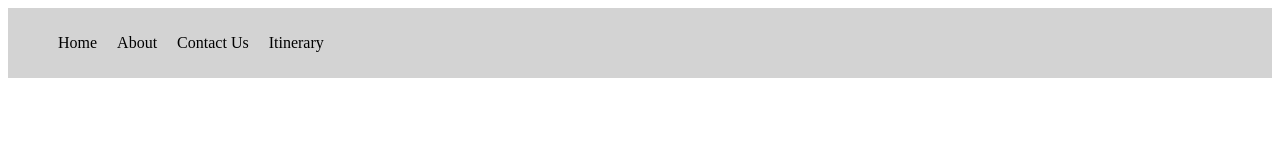
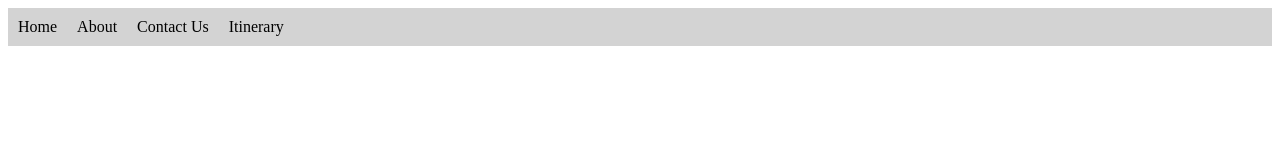
Before and after one commit to acciojob/navigate-in-style-pravin8007, a website: page main.html in a window 1280 px wide. Drawn offline with Linux system fonts and the light colour scheme.

Commit message:
created a submission

```diff
--- a/main.html
+++ b/main.html
@@ -10,14 +10,14 @@
 	<!-- the entire body must be written by student -->
     <script type="text/javascript" src="./script.js">
 </script>
-	<nav>
-		<ul>
-			<li>Home</li>
-			<li>About</li>
-			<li>Contact Us</li>
-			<li>Itinerary</li>
-		</ul>
-	</nav>
+	<div class="navbar">
+        <ul>
+            <li><a href="#">Home</a></li>
+            <li><a href="#">About</a></li>
+            <li><a href="#">Contact Us</a></li>
+            <li><a href="#">Itinerary</a></li>
+        </ul>
+    </div>
 
 </body>
 
--- a/styles.css
+++ b/styles.css
@@ -1,10 +1,23 @@
 /*  your css code here. If applicable */
-nav{
-	background-color : #D3D3D3 ;
-	padding : 10px;
-}
-li{
-	display : inline;
-	margin-right : 1rem ;
-	list-style-type : none;
-}
+.navbar {
+            background-color: #D3D3D3;
+            padding: 10px;
+        }
+
+        /* Style for the list items in the nav-bar */
+        .navbar ul {
+            list-style: none;
+            margin: 0;
+            padding: 0;
+        }
+
+        .navbar li {
+            display: inline;
+            margin-right: 1rem;
+        }
+
+        /* Style for links in the nav-bar */
+        .navbar a {
+            text-decoration: none;
+            color: #000; /* You can change the color as desired */
+        }
```
